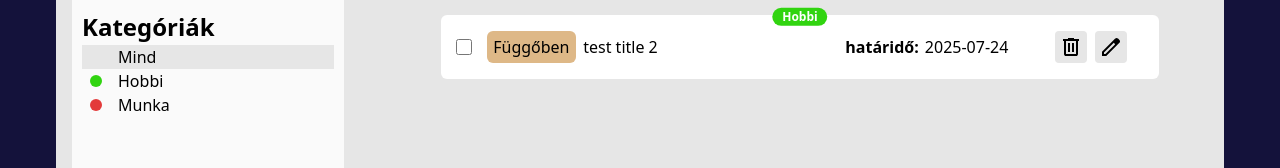
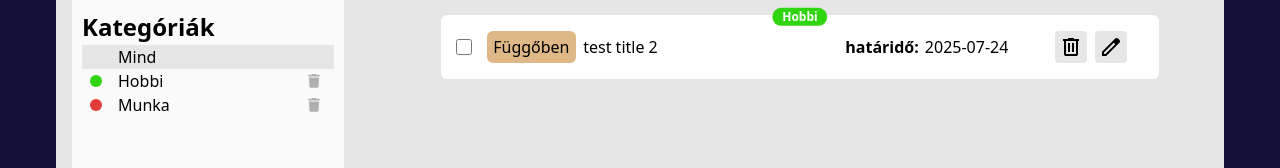
Before and after one commit to MathiasHun1/ANGULAR-todo-app, an Angular app: page / in a window 1280 px wide. Shown: the part 282-450 px from the top of the page. Built offline with nearby package versions, Linux system fonts and the light colour scheme; a web font is replaced by a local one.

Commit message:
added category deletion feature

```diff
--- a/src/app/components/filterSection/filterSection.html
+++ b/src/app/components/filterSection/filterSection.html
@@ -16,12 +16,26 @@
     <ul>
       @for (category of categoryFilters(); track category.name) {
       <li
-        class="filter"
+        class="filter category-filter"
         [ngClass]="{ active: category.isActive }"
-        (click)="setCategoryActive(category.name)"
+        (click)="setCategoryActive(category.name, $event)"
       >
         <div [ngClass]="category.color"></div>
-        {{ category.name }}
+        <span>{{ category.name }}</span>
+
+        @if (category.name !== 'Mind') {
+        <button
+          data-delete-button
+          class="del-category-button"
+          (click)="deleteCategory(category.name)"
+        >
+          <svg xmlns="http://www.w3.org/2000/svg" viewBox="0 0 448 512">
+            <path
+              d="M135.2 17.7L128 32 32 32C14.3 32 0 46.3 0 64S14.3 96 32 96l384 0c17.7 0 32-14.3 32-32s-14.3-32-32-32l-96 0-7.2-14.3C307.4 6.8 296.3 0 284.2 0L163.8 0c-12.1 0-23.2 6.8-28.6 17.7zM416 128L32 128 53.2 467c1.6 25.3 22.6 45 47.9 45l245.8 0c25.3 0 46.3-19.7 47.9-45L416 128z"
+            />
+          </svg>
+        </button>
+        }
       </li>
       }
     </ul>
--- a/src/app/components/filterSection/filterSection.scss
+++ b/src/app/components/filterSection/filterSection.scss
@@ -83,3 +83,30 @@
     outline: none;
   }
 }
+
+.category-filter {
+  & button {
+    margin: 0;
+    padding: 0;
+    border: 0;
+    background: none;
+    margin-left: auto;
+    margin-right: 8px;
+    width: 24px;
+    padding: 6px;
+    display: grid;
+    place-items: center;
+    cursor: pointer;
+
+    & svg {
+      fill: #b0b0b0;
+      width: 100%;
+    }
+  }
+
+  & button:hover {
+    & svg {
+      fill: red;
+    }
+  }
+}
--- a/src/app/components/filterSection/filterSection.ts
+++ b/src/app/components/filterSection/filterSection.ts
@@ -10,6 +10,7 @@ import {
 import { CommonModule } from '@angular/common';
 import { FiltersService } from '../../services/filtersService';
 import { NotificationService } from '../../services/notificationService';
+import { TodoService } from '../../services/todoService';
 import { ColorPicker } from '../colorPicker/colorPicker';
 
 @Component({
@@ -19,6 +20,7 @@ import { ColorPicker } from '../colorPicker/colorPicker';
   styleUrls: ['./filterSection.scss'],
 })
 export class FilterSection {
+  private todoService = inject(TodoService);
   private filterSevice = inject(FiltersService);
   private notificationService = inject(NotificationService);
   private readonly markerColors = [
@@ -48,7 +50,11 @@ export class FilterSection {
     this.filterSevice.setFilterActive(id);
   }
 
-  setCategoryActive(name: string) {
+  setCategoryActive(name: string, event: MouseEvent) {
+    const target = event.target as HTMLElement;
+    if (target.closest('[data-delete-button]')) {
+      return;
+    }
     this.filterSevice.setCategoryActive(name);
   }
 
@@ -71,4 +77,17 @@ export class FilterSection {
 
     this.requestCloseForm.emit({ type: 'categoryForm' });
   }
+
+  deleteCategory(name: string) {
+    const answer = confirm(
+      'Bitosan törlöd a kategóriát, és a hozzá tartozó feladatokat?'
+    );
+    if (!answer) {
+      return;
+    }
+
+    this.todoService.deleteByCategory(name);
+    this.filterSevice.setCategoryActive('Mind');
+    this.filterSevice.deleteCategory(name);
+  }
 }
--- a/src/app/components/todoSection/todoSection.scss
+++ b/src/app/components/todoSection/todoSection.scss
@@ -96,7 +96,6 @@
 .form_container {
   position: absolute;
   inset: 0;
-  // background-color: hsl(0, 0%, 0%, 0.8);
   display: grid;
   place-items: center;
 }
--- a/src/app/services/filtersService.ts
+++ b/src/app/services/filtersService.ts
@@ -1,11 +1,13 @@
 import {
   computed,
+  inject,
   Injectable,
   Signal,
   signal,
   WritableSignal,
 } from '@angular/core';
 import { DefaultFilter, CategoryFilter } from '../models/filterModel';
+import { TodoService } from './todoService';
 import { v4 as uuidv4 } from 'uuid';
 
 @Injectable({
@@ -111,6 +113,6 @@ export class FiltersService {
     const updatedCategories = this.categoryFilters().filter(
       (f) => f.name !== name
     );
-    return updatedCategories;
+    this.categoryFilters.set(updatedCategories);
   }
 }
--- a/src/app/services/todoService.ts
+++ b/src/app/services/todoService.ts
@@ -145,4 +145,12 @@ export class TodoService {
       this.todos.set(this.todos().filter((t) => t.id !== id));
     }
   }
+
+  deleteByCategory(categoryName: string) {
+    const updatedTodoList = this.todos().filter(
+      (t) => t.category.name !== categoryName
+    );
+
+    this.todos.set(updatedTodoList);
+  }
 }
```
Also changed, not shown: public/trash.svg (added).
